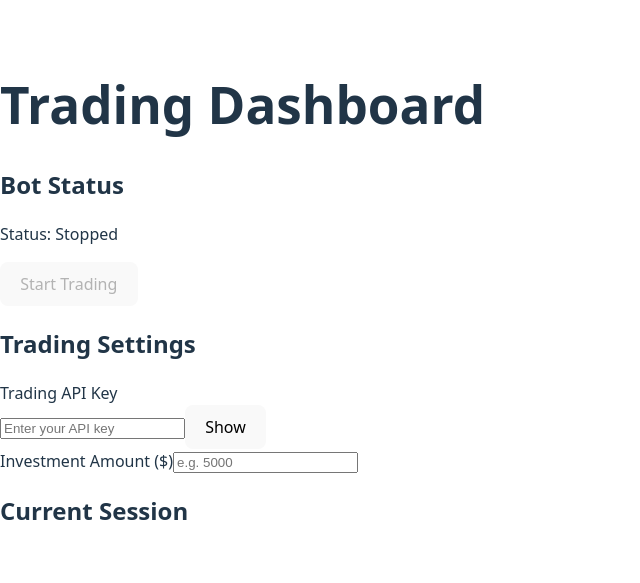
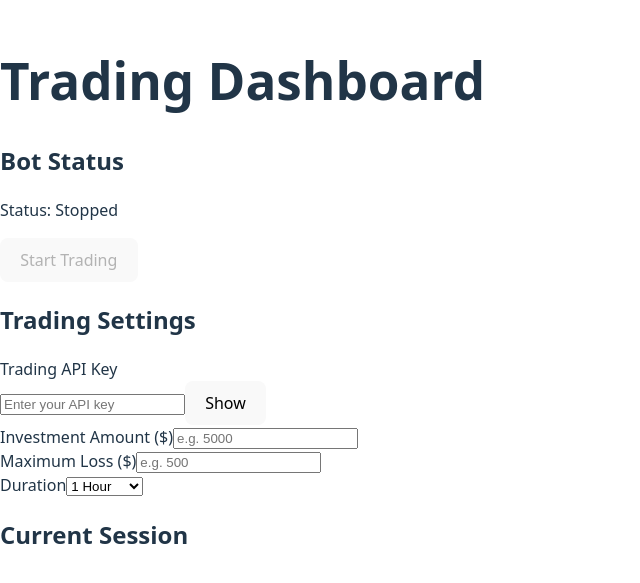
Before and after one commit to stefan18-ux/tradingbot, a React (Vite) app in the folder frontend/: page / in a window 1280 px wide. Shown: the part 105-688 px from the top of the page, without its empty margins (0-640 px from the left). Built offline with nearby package versions, Linux system fonts and the light colour scheme.

Commit message:
add to trading settings max loss and duration

```diff
--- a/frontend/src/pages/TradingDashboard.tsx
+++ b/frontend/src/pages/TradingDashboard.tsx
@@ -4,8 +4,21 @@ export function TradingDashboard() {
     const [isBotRunning, setIsBotRunning] = useState(false);
     const [apiKey, setApiKey] = useState("");
     const [investmentAmount, setInvestmentAmount] = useState("");
-    const isFormValid = apiKey.trim() !== "" && investmentAmount.trim() !== "";
     const [showApiKey, setShowApiKey] = useState(false);
+    const [maxLoss, setMaxLoss] = useState("");
+    const [duration, setDuration] = useState("1h");
+
+    const tradingSettings = {
+        apiKey,
+        investmentAmount,
+        maxLoss,
+        duration,
+    };
+
+    const isFormValid =
+        apiKey.trim() !== "" &&
+        investmentAmount.trim() !== "" &&
+        maxLoss.trim() !== "";
 
     const handleToggleBot = () => {
         if (!isBotRunning && !isFormValid) {
@@ -76,6 +89,38 @@ export function TradingDashboard() {
                         />
                 </div>
 
+                <div>
+                    <label htmlFor="maxLoss">Maximum Loss ($)</label>
+                    <input
+                        id="maxLoss"
+                        type="number"
+                        placeholder="e.g. 500"
+                        value={maxLoss}
+                        onChange={(event) => {
+                        setMaxLoss(event.target.value);
+                        }}
+                        disabled={isBotRunning}
+                    />
+                </div>
+
+                <div>
+                    <label htmlFor="duration">Duration</label>
+
+                    <select
+                        id="duration"
+                        value={duration}
+                        onChange={(event) => {
+                        setDuration(event.target.value);
+                        }}
+                        disabled={isBotRunning}
+                    >
+                        <option value="1h">1 Hour</option>
+                        <option value="4h">4 Hours</option>
+                        <option value="8h">8 Hours</option>
+                        <option value="24h">24 Hours</option>
+                    </select>
+                </div>
+
             </section>
 
             <section>
```
